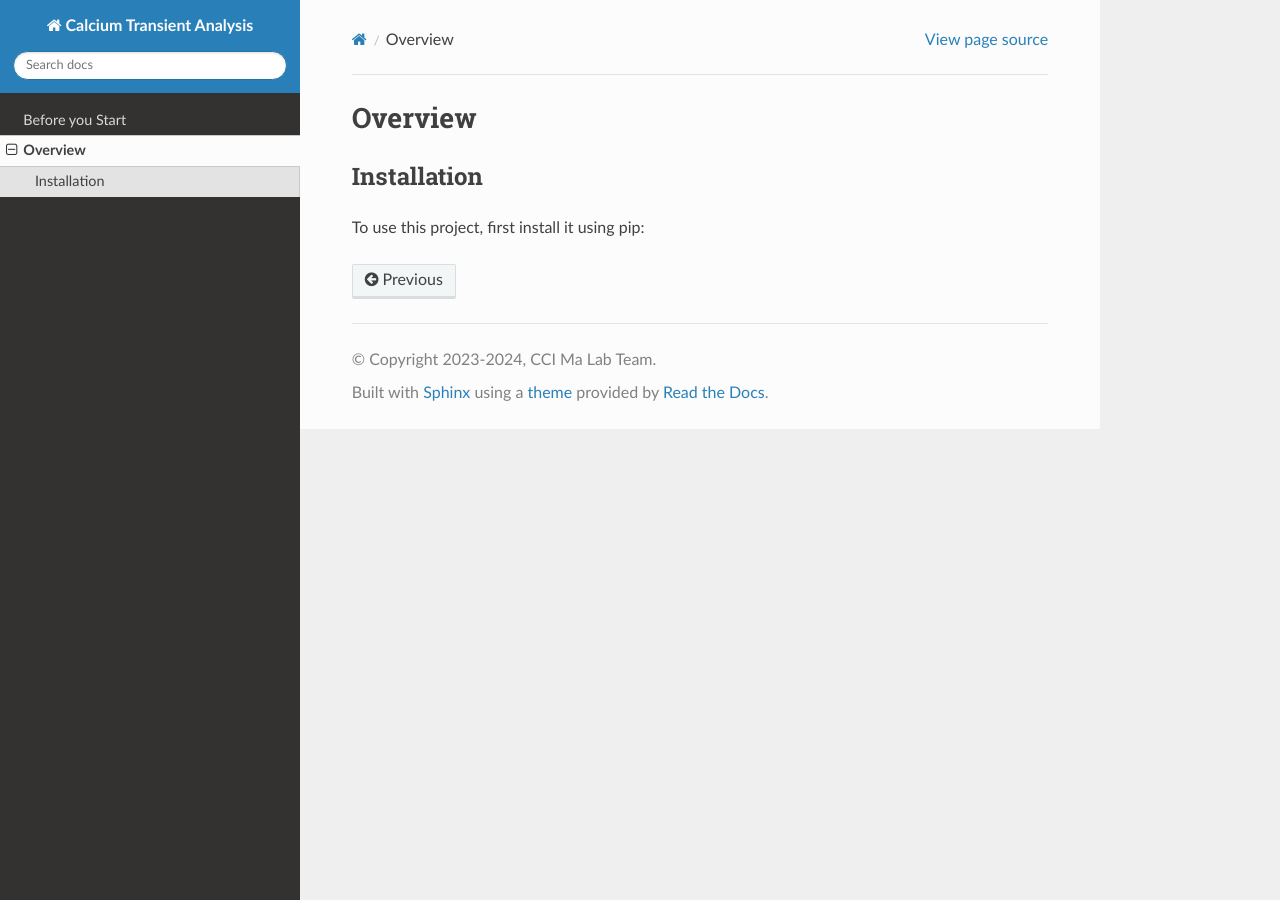
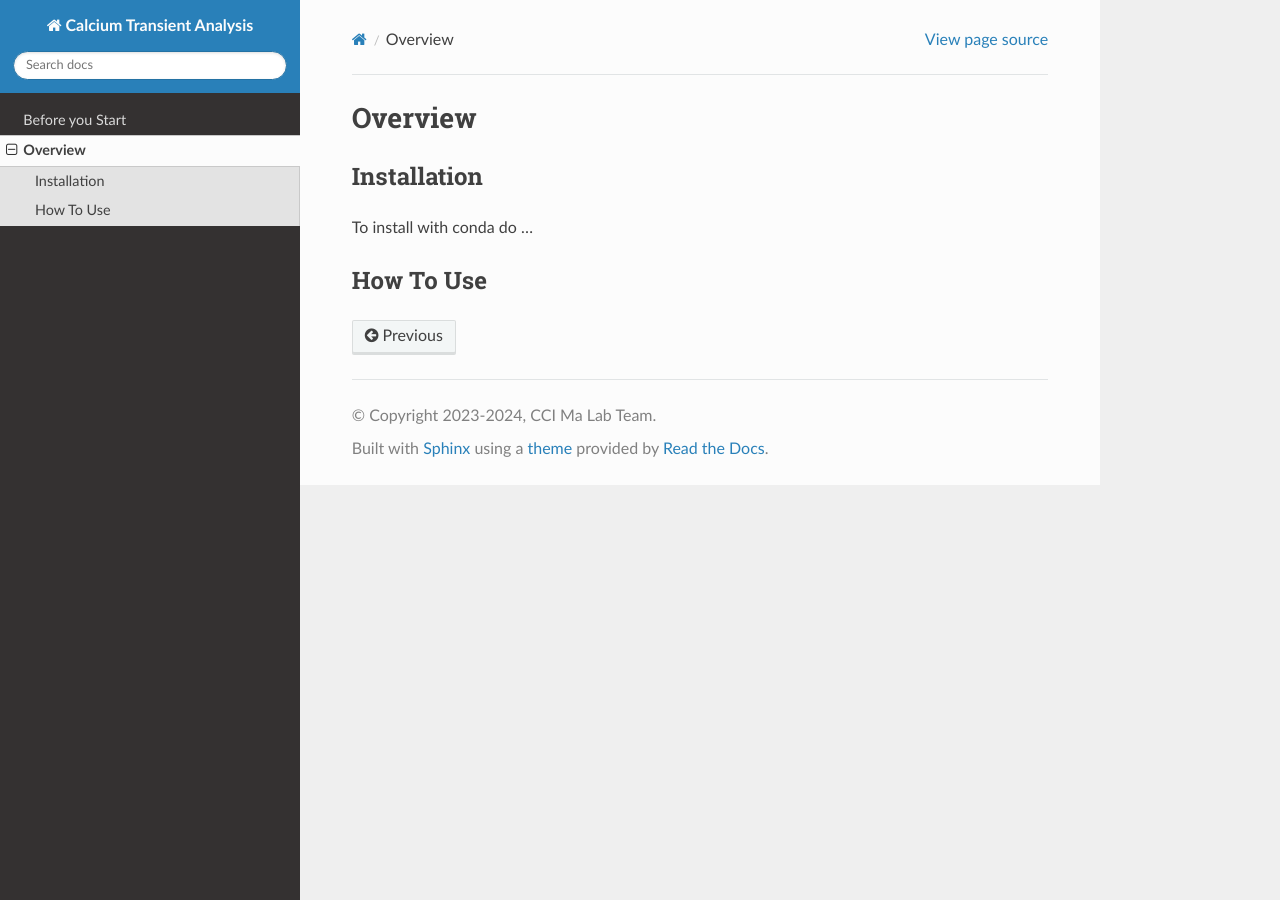
Before and after one commit to cci-MaLab/Calcium-Transient-Analysis, a Sphinx documentation site: the page built from docs/source/Overview.rst, in a window 1280 px wide. Built offline with Sphinx 7.4.7 and the Read the Docs theme 3.1.0, drawn with Linux system fonts in a browser that asks for light colours.

Commit message:
Example for Amith

```diff
--- a/docs/source/Overview.rst
+++ b/docs/source/Overview.rst
@@ -6,4 +6,9 @@ Overview
 Installation
 ------------
 
-To use this project, first install it using pip:
+To install with conda do ...
+
+.. _how to use:
+
+How To Use
+----------
```
